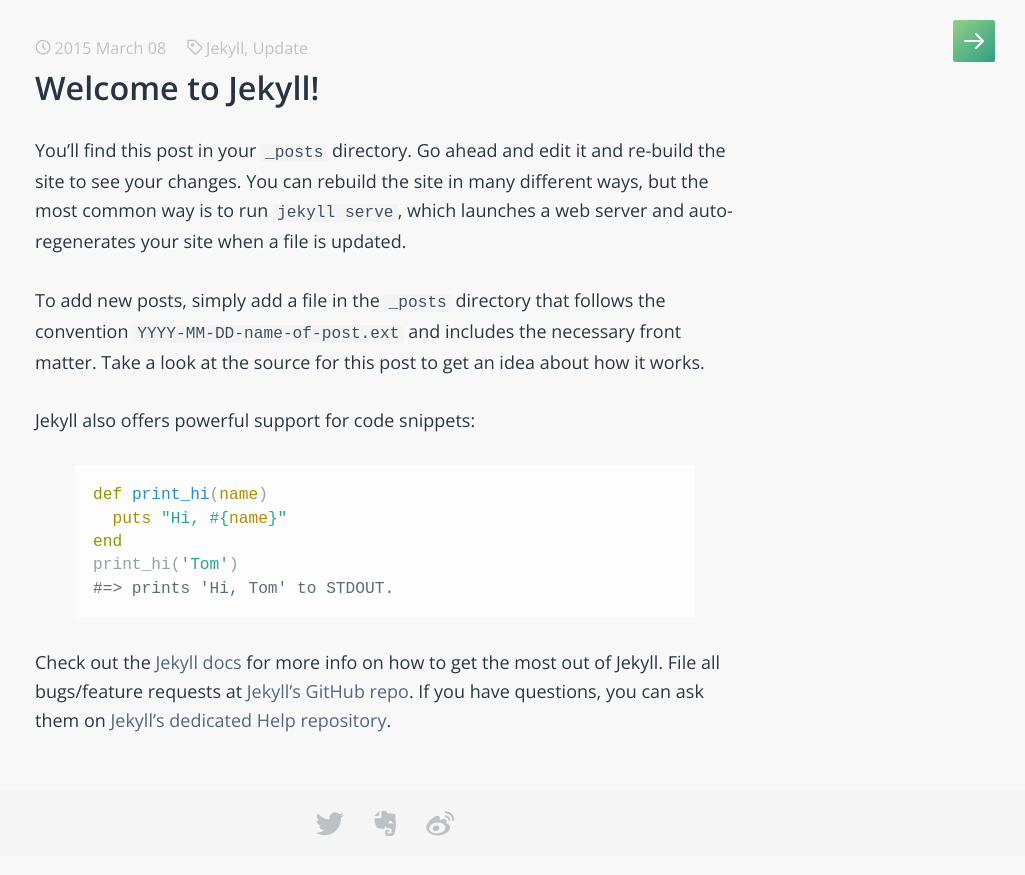
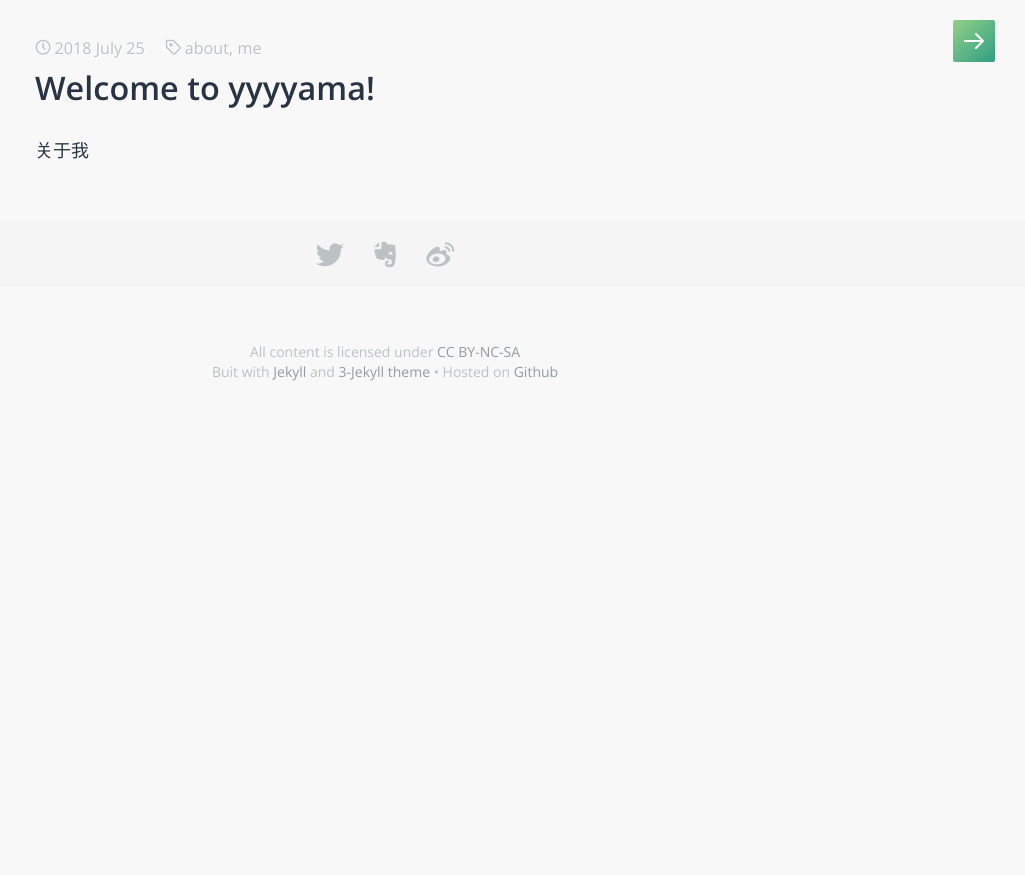
Before and after one commit to yyyyama/yyyyama.github.io, a Jekyll site: the page built from _posts/2015-03-08-welcome-to-jekyll.markdown, in a window 1280 px wide. Shown: the top 875 px of the page, without its empty margins (255-1280 px from the left). Built offline with Jekyll 4.4.1, drawn with Linux system fonts in a browser that asks for light colours; some web fonts are replaced.

Commit message:
modified _config.yml _posts/2015-0308-welcome-to-jekyll.markdown avatar.jpg

```diff
--- a/_config.yml
+++ b/_config.yml
@@ -1,6 +1,6 @@
 # Site settings
-title: Your awesome title
-email: your-email@domain.com
+title: yama blog
+email: mis_ding@sina.com
 description: > # this means to ignore newlines until "baseurl:"
   Write an awesome description for your new site here. You can edit this
   line in _config.yml. It will appear in your document head meta (for
--- a/_posts/2015-03-08-welcome-to-jekyll.markdown
+++ b/_posts/2015-03-08-welcome-to-jekyll.markdown
@@ -1,25 +1,11 @@
 ---
 layout: post
-title:  "Welcome to Jekyll!"
-date:   2015-03-08 22:21:49
+title:  "Welcome to yyyyama!"
+date:   2018-07-25 22:21:49
 categories: Jekyll Update
-tags: Jekyll Update
+tags: about me
 ---
-You’ll find this post in your `_posts` directory. Go ahead and edit it and re-build the site to see your changes. You can rebuild the site in many different ways, but the most common way is to run `jekyll serve`, which launches a web server and auto-regenerates your site when a file is updated.
-
-To add new posts, simply add a file in the `_posts` directory that follows the convention `YYYY-MM-DD-name-of-post.ext` and includes the necessary front matter. Take a look at the source for this post to get an idea about how it works.
-
-Jekyll also offers powerful support for code snippets:
-
-{% highlight ruby %}
-def print_hi(name)
-  puts "Hi, #{name}"
-end
-print_hi('Tom')
-#=> prints 'Hi, Tom' to STDOUT.
-{% endhighlight %}
-
-Check out the [Jekyll docs][jekyll] for more info on how to get the most out of Jekyll. File all bugs/feature requests at [Jekyll’s GitHub repo][jekyll-gh]. If you have questions, you can ask them on [Jekyll’s dedicated Help repository][jekyll-help].
+关于我
 
 [jekyll]:      http://jekyllrb.com
 [jekyll-gh]:   https://github.com/jekyll/jekyll
```
Also changed, not shown: assets/img/avatar.jpg.
